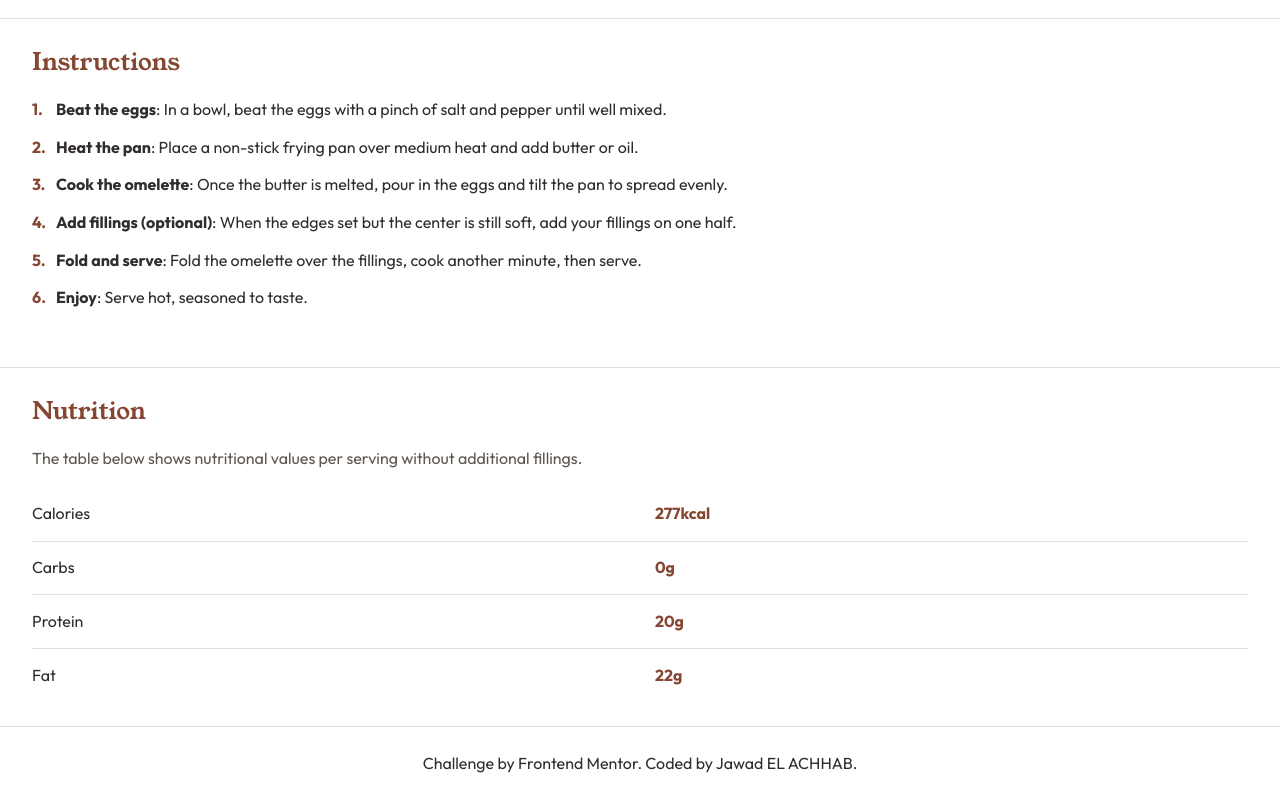
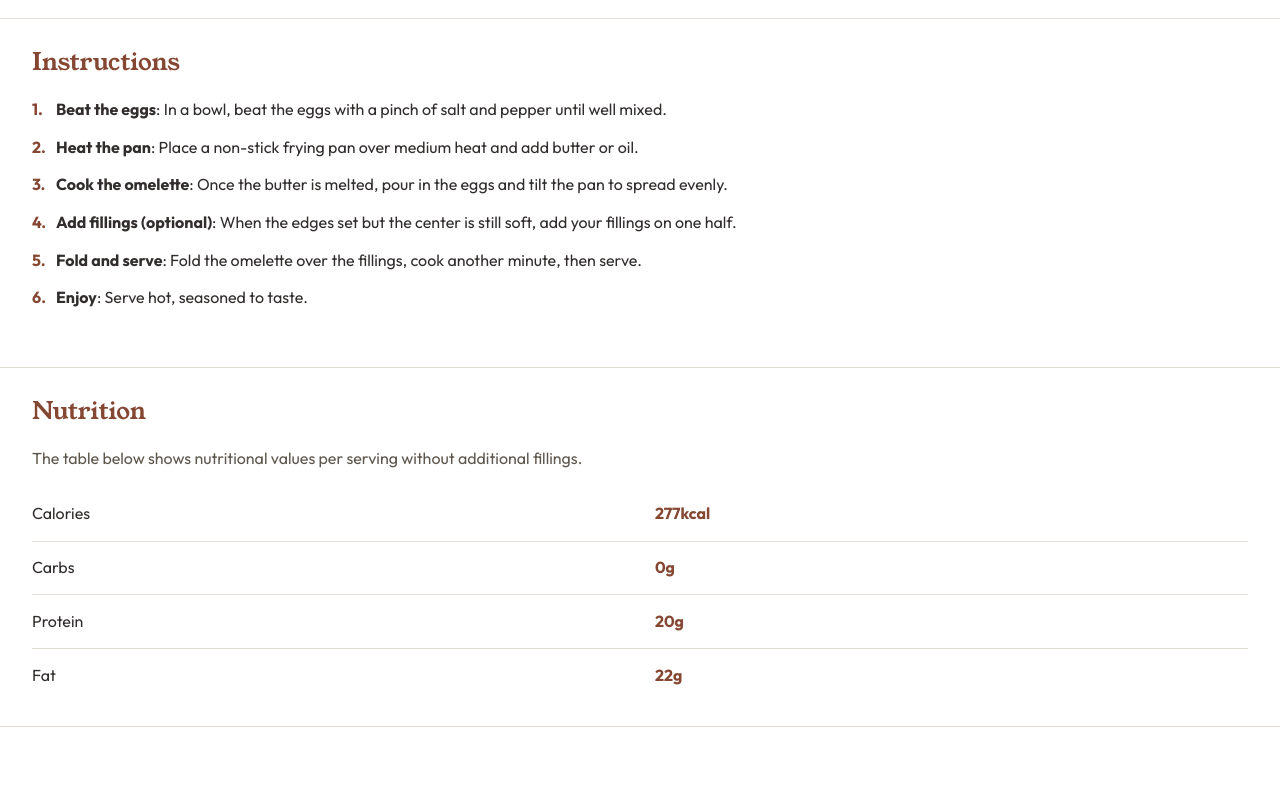
Before and after one commit to jawadelachhab/frontendmentor-recipe-page, a plain HTML site: page index.html in a window 1280 px wide. Shown: the part 1273-2073 px from the top of the page. After the commit the page ends 2000 px from the top, so only its background shows below. Drawn offline with Linux system fonts and the light colour scheme.

Commit message:
updated readme

```diff
--- a/index.html
+++ b/index.html
@@ -4,6 +4,9 @@
 <head>
   <meta charset="UTF-8" />
   <meta name="viewport" content="width=device-width, initial-scale=1.0" />
+  <meta name="description" content="A clean and responsive social profile card built using HTML and CSS, created for the Frontend Mentor challenge.">
+  <meta name="keywords" content="frontend mentor, social links profile, HTML, CSS, responsive design, web developer, profile card, Google Fonts">
+  <meta name="author" content="Jawad EL ACHHAB">
   <title>Frontend Mentor | Recipe page</title>
   <link rel="icon" type="image/png" sizes="32x32" href="./assets/images/favicon-32x32.png" />
   <link href="https://fonts.googleapis.com/css2?family=Outfit:wght@400;600;700&family=Young+Serif&display=swap"
@@ -84,12 +87,6 @@
     </section>
   </main>
 
-  <footer>
-    <div class="container">
-      Challenge by <a href="https://www.frontendmentor.io?ref=challenge" target="_blank">Frontend Mentor</a>.
-      Coded by <a href="https://www.elachhabjawad.com/" target="_blank">Jawad EL ACHHAB</a>.
-    </div>
-  </footer>
 </body>
 
 </html>
```
Also changed, not shown: 1 other file.
